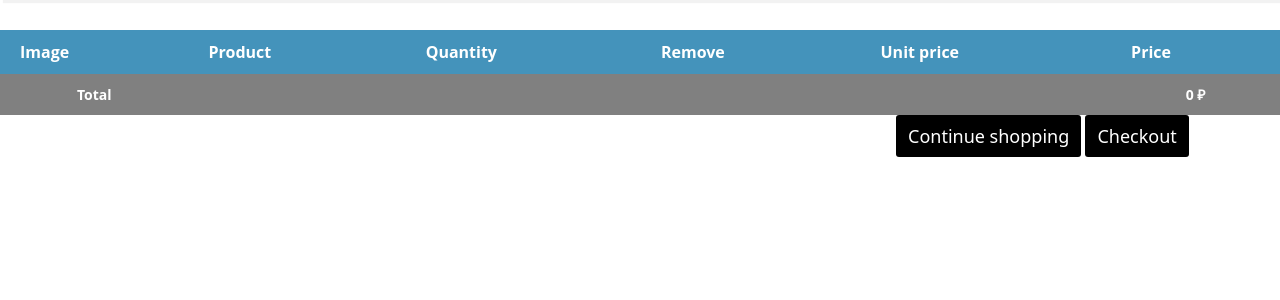
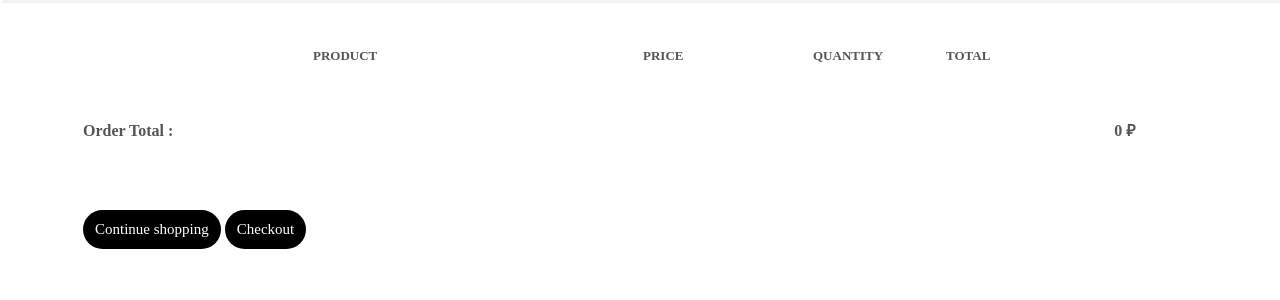
Before and after one commit to matthew-mal/shop, a Django app: page /cart/ in a window 1280 px wide. Shown: the part 70-370 px from the top of the page. Run offline with Django 4.2, Linux system fonts and the light colour scheme.

Commit message:
final version

```diff
--- a/static/css/style.css
+++ b/static/css/style.css
@@ -37,8 +37,8 @@ li {
 }
 
 .image_cart {
-    width: 230px;
-    height: 300px;
+    width: auto;
+    height: auto;
 }
 
 .image_list {
@@ -136,63 +136,60 @@ li {
 label {
     font-size: 24px;
 }
-
+/* ---------CART--------- */
 table {
-    border-spacing: 0 10px;
-    font-family: 'Open Sans', sans-serif;
-    font-weight: bold;
-    width: 100%;
+    border-collapse: collapse;
 }
-
-thead {
-    background: #4493BB;
-    color: white;
+tr {
+    display: table-row;
+    vertical-align: inherit;
+    border-color: inherit;
 }
-
-tbody {
-    background: #e3e3e3;
-}
-
 th {
-    padding: 10px 20px;
-
-
-    font-size: 16px;
-}
-
-th:first-child {
     text-align: left;
 }
 
-.cart_products {
-    color: black;
-    padding-right: 100px;
+.table-shopping-cart {
+    border-collapse: collapse;
+    width: 100%;
+    min-width: 992px;
 }
 
-#tr {
-    background: grey;
-    color: white;
-    font-size: 18px;
+.table-shopping-cart .table-head th {
+    font-family: Montserrat-Bold;
+    font-size: 13px;
+    color: #555555;
+    line-height: 1.5;
+    text-transform: uppercase;
+    padding-top: 16px;
+    padding-bottom: 16px;
 }
-
-td {
-    vertical-align: middle;
-    padding: 10px;
-    font-size: 14px;
-    text-align: center;
-
+.table-shopping-cart .column-1 {
+    width: 230px;
 }
-
-td:first-child {
-    border-right: none;
+.table-shopping-cart .column-2 {
+    width: 330px;
+    padding-right: 30px;
 }
-
-td:nth-child(2) {
-    text-align: left;
+.table-shopping-cart .column-3 {
+    width: 170px;
+    padding-right: 30px;
 }
-
-.button_cart {
-    margin-left: 70%;
+.table-shopping-cart .column-4 {
+    width: 133px;
+    padding-right: 30px;
+}
+.table-shopping-cart .table-row {
+    border-top: 1px solid #e6e6e6;
+    border-bottom: 1px solid #e6e6e6;
+}
+.table-shopping-cart td {
+    font-family: Montserrat-Regular;
+    font-size: 16px;
+    color: #555555;
+    line-height: 1.5;
+    padding-top: 37px;
+    padding-bottom: 30px;
 }
 
 .a {
@@ -209,15 +206,18 @@ td:nth-child(2) {
     background: black;
     color: white;
     padding: 12px;
-    border-radius: 3px;
+    border-radius: 23px;
     text-decoration: none;
-    font-size: 18px;
     line-height: 1;
     font-weight: 100;
+    justify-content: center;
+    align-items: center;
+    font-family: Montserrat-Regular;
+    font-size: 15px;
 }
 
 .button_checkout:hover {
-    color: #EF5A42;
+    background-color: #e65540;
 }
 
 .button_continue {
@@ -225,15 +225,18 @@ td:nth-child(2) {
     background-color: black;
     color: white;
     padding: 12px;
-    border-radius: 3px;
+    border-radius: 23px;
     text-decoration: none;
-    font-size: 18px;
     line-height: 1;
     font-weight: 100;
+    justify-content: center;
+    align-items: center;
+    font-family: Montserrat-Regular;
+    font-size: 15px;
 }
 
 .button_continue:hover {
-    color: #EF5A42;
+    background-color: #e65540;
 }
 
 .button_order {
@@ -276,6 +279,7 @@ td:nth-child(2) {
 .button_search::before {
     content: none;
 }
+
 
 /* ------------ ORDER ---------------*/
 
--- a/templates/cart_detail.html
+++ b/templates/cart_detail.html
@@ -1,44 +1,59 @@
 {% extends 'base.html' %}
 {% load static %}
 {% block content %}
-<table>
-    <thead>
-        <tr>
-            <th>Image</th>
-            <th>Product</th>
-            <th>Quantity</th>
-            <th>Remove</th>
-            <th>Unit price</th>
-            <th>Price</th>
+
+    <div class="container">
+        <div class="row">
+            <div class="col-lg-12">
+                <table class="table-shopping-cart">
+                    <tbody>
+                    <tr class="table-head">
+                        <th class="column-1"></th>
+                        <th class="column-2">Product</th>
+                        <th class="column-3">Price</th>
+                        <th class="column-4">Quantity</th>
+                        <th class="column-5">Total</th>
+                        <th class="column-5"></th>
                     </tr>
-    </thead>
-    <tbody>
                     {% for item in cart %}
                         {% with product=item.product %}
-                <tr class="cart_products">
-                    <td><img src="{% if product.image %}{{ product.image.url }}{% else %}{% static 'img/no_image.jpg' %}{% endif %}" class="image_cart"></td>
+                            <tr class="table-row">
+                                <td>
+                                    <img src="
+
+                                            {% if product.image %}{{ product.image.url }}{% else %}{% static 'img/no_image.jpg' %}{% endif %}"
+                                         class="image_cart" style="width: 130px;">
+                                </td>
                                 <td>{{ product.name }}</td>
-                    <td>{{ item.quantity }}</td>
-                    <td><a href="{% url 'cart_remove' item.product.id %}">Remove</a></td>
                                 <td>{{ product.price }} ₽</td>
-                    <td>{{ item.total_price }} ₽</td>
+                                <td>
+                                    {{ item.quantity }}
+                                </td>
+                                <td>
+                                    {{ item.total_price }} ₽
+                                </td>
+                                <td>
+                                    <a href="{% url 'cart_remove' item.product.id %}">
+                                        <i class="fas fa-trash float-right"></i>
+                                    </a></td>
                             </tr>
                         {% endwith %}
                     {% endfor %}
-        <tr id="tr">
-            <td>Total</td>
-            <td></td>
-            <td></td>
-            <td></td>
-            <td></td>
-            <td>{{ cart.total_price }} ₽</td>
+
+                        <tr>
+                            <td colspan="5"><b>Order Total : </b></td>
+                            <td><b>{{ cart.total_price }} ₽</b></td>
                         </tr>
-    </tbody>
-</table>
-
-<div class="button_cart">
+                        <tr>
+                            <td colspan="5">
                                 <a href="{% url 'product_list' %}" class="button_continue">Continue shopping</a>
                                 <a href="{% url 'order' %}" class="button_checkout">Checkout</a>
+                            </td>
+                        </tr>
+
+                </table>
+            </div>
+        </div>
     </div>
 
 {% endblock %}
```
Also changed, not shown: templates/cart_detail2.html (added, +44 -0 lines), db.sqlite3. Lines whose indentation alone changed are shown as unchanged.
